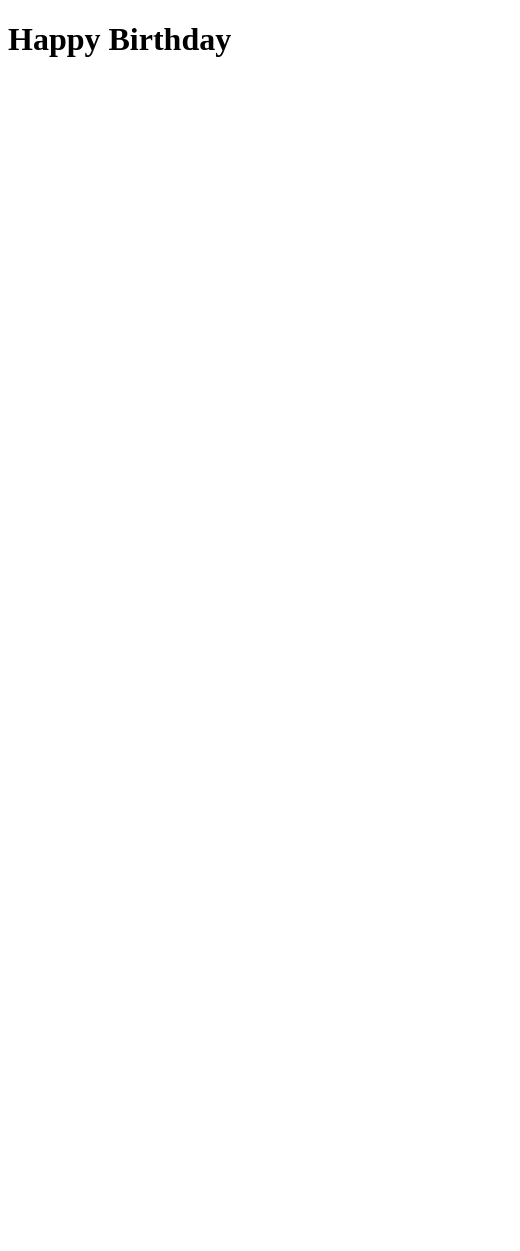
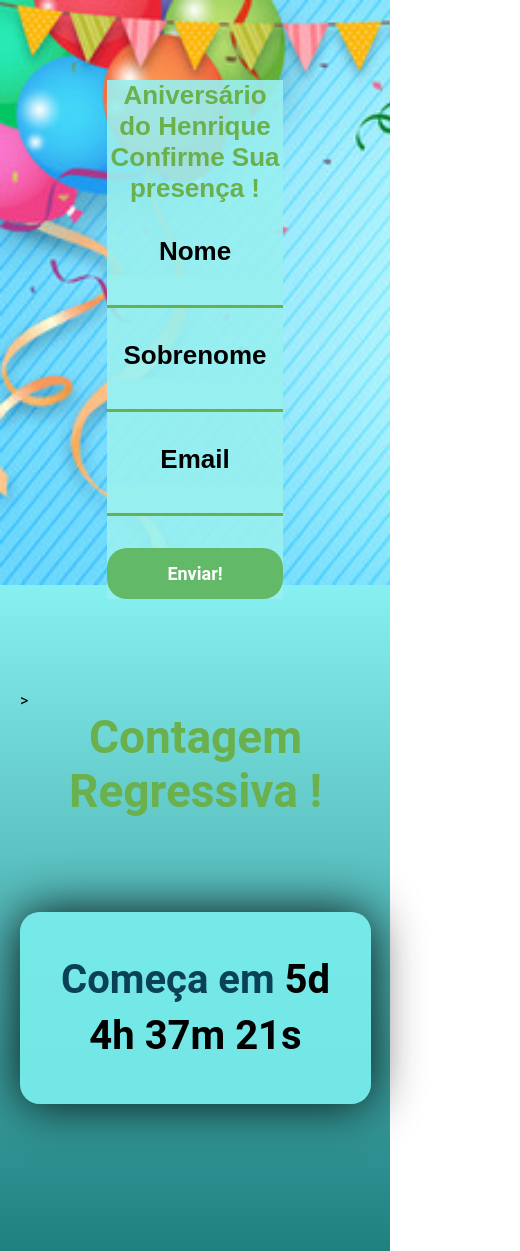
Before and after one commit to HenriqueB96/happyBirthday, a website built with Parcel: page src/index.html in a window 390 px wide. Shown: the top 1251 px of the page, 520 px wide, since content can reach past the window. Before the commit the page ends 844 px from the top, so only its background shows below. Built offline with nearby package versions, Linux system fonts and the light colour scheme; a web font is replaced by a local one.

Commit message:
subindo os arquivos footer, hero, event

```diff
--- a/package.json
+++ b/package.json
@@ -5,6 +5,7 @@
   "main": "index.js",
   "scripts": {
     "dev": "parcel src/index.html src/styles/main.scss src/scripts/main.js",
+    "build": "parcel build src/index.html",
     "test": "echo \"Error: no test specified\" && exit 1"
   },
   "keywords": [],
--- a/src/index.html
+++ b/src/index.html
@@ -5,12 +5,77 @@
     <meta name="viewport" content="width=device-width, initial-scale=1.0">
     <title>Aniversário</title>
     <link rel="stylesheet" href="styles/main.scss">
+    <link rel="preconnect" href="https://fonts.googleapis.com">
+    <link rel="preconnect" href="https://fonts.gstatic.com" crossorigin>
+    <link href="https://fonts.googleapis.com/css2?family=Kdam+Thmor+Pro&display=swap" rel="stylesheet">
+    <link rel="stylesheet" href="https://unpkg.com/aos@next/dist/aos.css" />
+    <link rel="stylesheet" href="https://cdnjs.cloudflare.com/ajax/libs/font-awesome/5.15.4/css/all.min.css">
+
 </head>
 <body>
-    <h1> Happy Birthday</h1>
+    <header class="hero">
+        <div class="container">
+            <form class="hero__form">
+                <h1 class="hero__form__title">
+                    Aniversário do Henrique <br>
+                        Confirme Sua presença !
+                </h1>
+                <p class="hero__form__content">
+                    <label> Nome</label>
+                    <input type="text">
+                </p>
+                <p class="hero__form__content">
+                    <label> Sobrenome</label>
+                    <input type="text">
+                </p>
+                <p class="hero__form__content">
+                    <label> Email </label>
+                    <input type="email">
+                </p>
+                <p class="hero__form__content">
+                    <button type="submit">Enviar!</button>
+                </p>
+            </form>
+        </div>
+    </header>
+
+    <section class="event event--date">
+        <div class="container" data-aos="flip-left"
+        data-aos-easing="ease-out-cubic"
+        data-aos-duration="3000">>
+            <div class="event__details">
+                <h2 class="event__details__title"> Contagem Regressiva !</h2>
+                <p class="event__details__date">
+                    Começa em <span id="contador"></span>
+                </p>
+            </div>
+        </div>
+    </section>
+
+    <section class="event event--where event--image-left">
+        <h2 class="event__details__title"> Onde Vai ser ?</h2>
+        <div class="container" data-aos="zoom-in-down"  >
+            <div class="event__details__where">
+                <p class="event__details__description">
+                    Local : rua aine | Z/S <br>
+                    CEP : 02321 232 <br>
+                    Cidade : São Paulo
+                </p>
+            </div>
+            <img class="event__image " src="./imagens/section__image.jpg" alt="Salão de festa">
+        </div>
+    </section>
+
+    <footer class="footer footer--gradient">
+        <ul class="footer__social-icons">
+            <li><a href="#"><i class="fab fa-facebook"> </i></a></li>
+            <li><a href="#"><i class="fab fa-instagram"></i></a></li>
+            <li><a href="#"><i class="fab fa-twitter"></i></a></li>
+        </ul>
+    </footer>
 
 
-
+    <script src="https://unpkg.com/aos@next/dist/aos.js"></script>
     <script src="scripts/main.js"></script>
 </body>
 </html>
--- a/src/scripts/main.js
+++ b/src/scripts/main.js
@@ -0,0 +1,27 @@
+AOS.init();
+
+const dataDoAniversario = new Date ("Mar 06, 2024 19:00:00");
+const timeStampAniversario = dataDoAniversario.getTime();
+
+const contaAsHoras = setInterval(function() {
+    const agora = new Date();
+    const timeStampAtual = agora.getTime();
+
+    const distanciaAteOAniversario = timeStampAniversario - timeStampAtual;
+
+    const diaEmMs = 1000 * 60 * 60 * 24;
+    const horaEmMs = 1000 * 60 * 60;
+    const minutoEmMs = 1000 * 60;
+
+    const diasAteOAniversario = Math.floor(distanciaAteOAniversario / diaEmMs)
+    const horasAteOAniversario = Math.floor((distanciaAteOAniversario % diaEmMs) / horaEmMs);
+    const minutosAteOAniversario = Math.floor((distanciaAteOAniversario % horaEmMs) / minutoEmMs);
+    const segundosAteOAniversario = Math.floor((distanciaAteOAniversario % minutoEmMs) / 1000);
+
+    document.getElementById('contador').innerHTML = `${diasAteOAniversario}d ${horasAteOAniversario}h ${minutosAteOAniversario}m ${segundosAteOAniversario}s`;
+
+    if (distanciaAteOAniversario < 0) {
+        clearInterval(contaAsHoras);
+        document.getElementById('contador').innerHTML = 'Evento Expirado'
+    }
+},1000)
--- /dev/null
+++ b/src/styles/_event.scss
@@ -0,0 +1,117 @@
+@use "variables";
+
+.event {
+padding: 80px 0;
+
+&--date {
+    background-image: linear-gradient(variables.$blue2, variables.$blue3);
+}
+
+&--where {
+    background-image: linear-gradient(variables.$blue3, variables.$blue4);
+}
+
+&--image-left {
+    .container {
+        flex-direction: row-reverse;
+    }
+}
+
+.container {
+    display: flex;
+    justify-content: center;
+    align-items: center;
+
+    @media (max-width: 640px) {
+        margin: 26px auto;
+        display: block;
+        align-items: center;
+    }
+
+    @media screen and (min-width: 640px) and (max-width:1023px){
+        margin: 26px;
+        display: block;
+        align-items: center;
+    }
+}
+
+&__image {
+    max-width: 500px;
+    border-radius: 20px;
+    box-shadow: 0 0 50px rgba(0, 0, 0, 0.9);
+
+    @media (max-width: 640px) {
+        margin: 26px auto;
+        display: block;
+        align-items: center;
+    }
+
+    @media screen and (min-width: 640px) and (max-width:1023px){
+        margin: auto;
+        display: block;
+        align-items: center;
+    }
+}
+&__details {
+
+    &__where {
+        display: flex;
+        justify-content: space-between;
+        margin: 10%;
+
+    }
+
+    &__title {
+        font-size: 46px;
+        text-align: center;
+        color: variables.$textTitle;
+        font-weight: bold;
+        padding-bottom: 30px;
+
+
+    }
+
+    &__description {
+        font-size: 26px;
+        color: variables.$textBlack;
+        font-weight: bold;
+        line-height: 50px;
+
+        @media (max-width: 640px) {
+            margin: 26px auto;
+            align-items: center;
+        }
+
+        @media screen and (min-width: 640px) and (max-width:1023px){
+            margin: auto;
+            display: block;
+            align-items: center;
+        }
+    }
+
+    &__date {
+        margin-top: 64px;
+        margin-bottom: 64px;
+        font-size: 40px;
+        line-height: 56px;
+        font-weight: bold;
+        text-align: center;
+        color: variables.$blue4;
+        background-color: variables.$blue2;
+        padding: 1em;
+        border-radius: 20px;
+        box-shadow: 0 0 50px rgba(0, 0, 0, 0.9);
+        cursor: pointer;
+
+        &:hover {
+            background-color: rgb(0, 247, 255);
+            transition: 3s;
+
+        }
+
+
+
+    }
+
+}
+}
--- /dev/null
+++ b/src/styles/_footer.scss
@@ -0,0 +1,27 @@
+@use "variables";
+
+.footer {
+
+    padding: 20px 0;
+    text-align: center;
+    &--gradient {
+        background-image: linear-gradient(variables.$blue4, variables.$blue5);
+    }
+
+    &__social-icons {
+        list-style: none;
+        padding: 0;
+
+        li {
+            display: inline-block;
+            margin: 0 10px;
+        }
+
+        li a {
+            color: variables.$textWhite;
+            font-size: 54px;
+            text-decoration: none;
+
+        }
+    }
+}
--- /dev/null
+++ b/src/styles/_hero.scss
@@ -0,0 +1,87 @@
+@use 'variables';
+
+.hero {
+    padding-top: 5em;
+    padding-bottom: 505px;
+    background-image: url(../imagens/hero__image.jpg);
+    position: relative;
+    background-repeat: no-repeat;
+    background-size: cover;
+
+    .container {
+        position: relative;
+    }
+
+
+    &__form {
+        width: 50%;
+        float: left;
+        background-color: variables.$backgroundStyle;
+        margin-left: 25%;
+        margin-right: 25%;
+
+        &__title {
+            color: variables.$textTitle;
+            font-size: 26px;
+            text-align: center;
+            font-family: "Kdam Thmor Pro", sans-serif;
+        }
+
+        &__content {
+            display: flex;
+            flex-direction: column;
+            padding-top: 32px;
+
+            input {
+                font-weight: bold;
+                text-align: center;
+                border-style: none;
+                border-bottom: solid 3px variables.$textTitle;
+                font-size: 26px;
+                background-color: variables.$backgroundStyle;
+                outline: none;
+                color: variables.$textBlack;
+
+                &:focus {
+                    border-bottom: solid 3px variables.$textTitle;
+                }
+            }
+
+            label {
+                font-weight: bold;
+                padding-bottom: 8px;
+                font-size: 26px;
+                color: variables.$textBlack;
+                font-family: "Kdam Thmor Pro", sans-serif;
+                text-align: center;
+            }
+
+            button {
+                font-weight: bold;
+                background-color: variables.$buttonColor;
+                border: none;
+                color: white;
+                padding: 15px 32px;
+                text-align: center;
+                text-decoration: none;
+                display: inline-block;
+                font-size: 18px;
+                cursor: pointer;
+                border-radius: 20px;
+
+                &:hover {
+                    background-color: darken(variables.$buttonColor, 10%);
+                }
+            }
+        }
+    }
+
+    @media (max-width: 640px) {
+
+        &__form {
+            width: 50%;
+            margin-left: 25%;
+
+        }
+    }
+}
--- /dev/null
+++ b/src/styles/_variables.scss
@@ -0,0 +1,11 @@
+$textWhite: #fff;
+$textBlack: #000;
+
+$textTitle:#6ab04c;
+$backgroundStyle: #99f0f0e7;
+$buttonColor:#62b967;
+
+$blue2:#7aeeeee7;
+$blue3:rgb(32, 129, 129);
+$blue4:rgb(11, 65, 87);
+$blue5:rgb(1, 19, 27);
--- a/src/styles/main.scss
+++ b/src/styles/main.scss
@@ -0,0 +1,27 @@
+@use 'hero';
+@use 'variables';
+@use 'event';
+@use 'footer';
+
+*{
+    margin: 0;
+    padding: 0;
+    box-sizing: 0;
+    font-family: Roboto, sans-serif;
+    color: variables.$textBlack;
+    list-style: none;
+}
+
+.container {
+    max-width: 960px;
+    width: 100%;
+    margin: 0 auto;
+
+    @media (max-width: 640px) {
+        max-width: 80%;
+    }
+
+    @media (max-width: 1024px) {
+        max-width: 90%;
+    }
+}
```
Also changed, not shown: src/imagens/hero-img.jpg (added), src/imagens/hero__image.jpg (added), src/imagens/hero_img.jpg (added), src/imagens/section__image.jpg (added).
